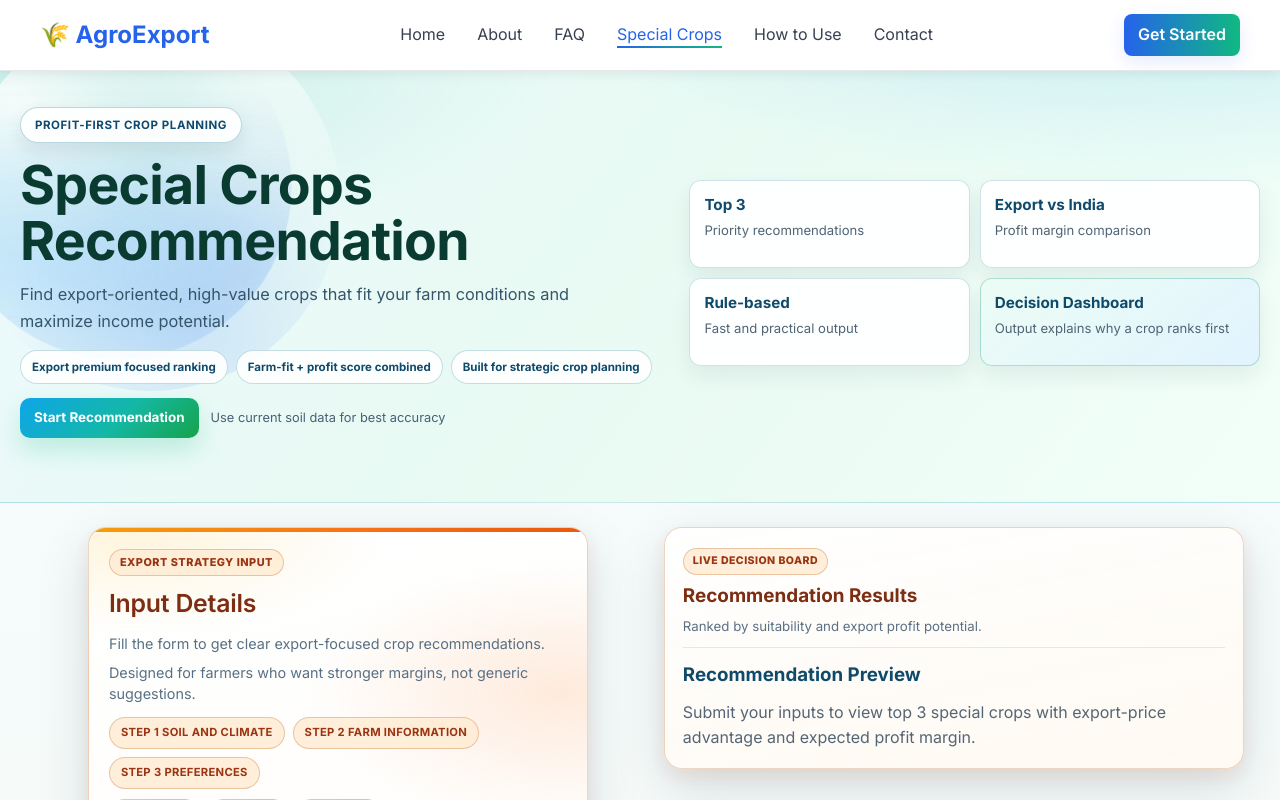
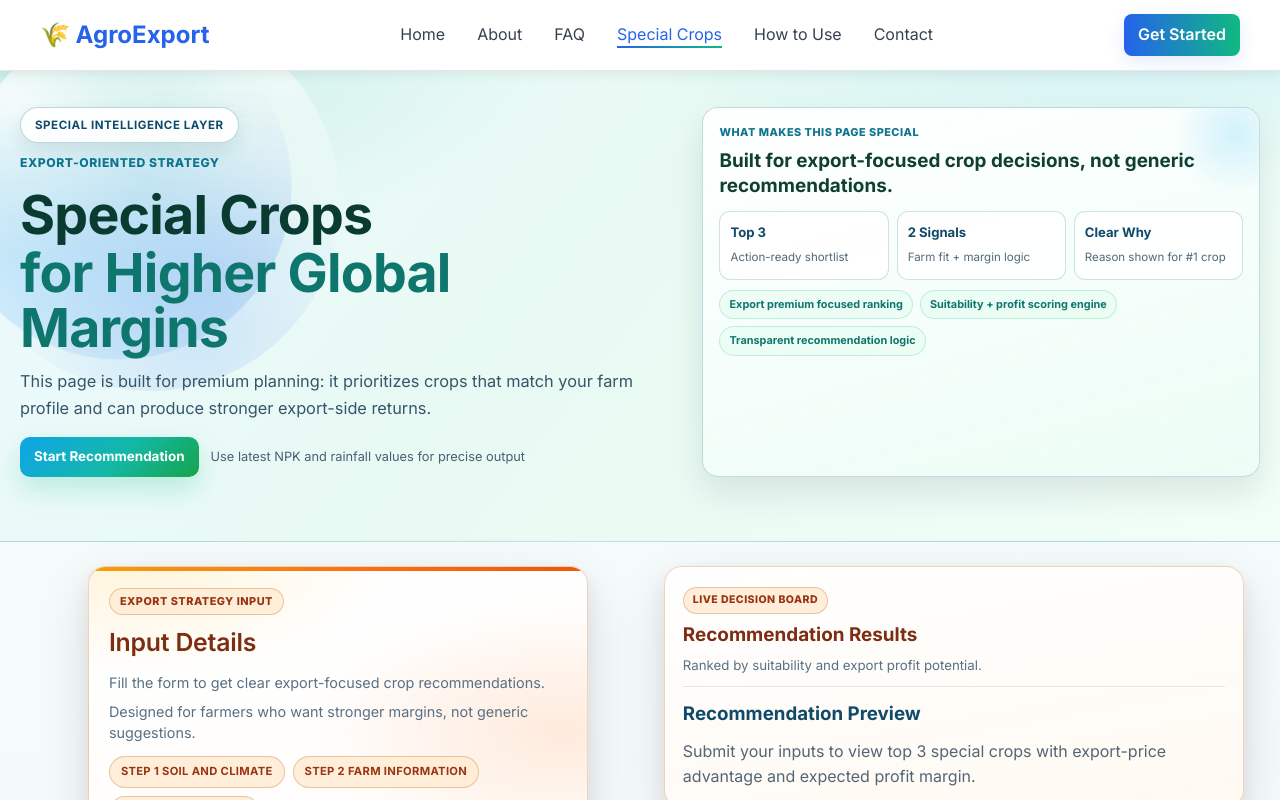
Before and after one commit to AdityaRaj-03/-Export-Oriented-Indian-Agro-Value-Optimization-System, a React (Vite) app: page /special-crops in a window 1280 px wide. Shown: the top 800 px of the page. Built offline with nearby package versions, Linux system fonts and the light colour scheme.

Commit message:
new page

```diff
--- a/src/pages/SpecialCropsRecommendation.jsx
+++ b/src/pages/SpecialCropsRecommendation.jsx
@@ -78,40 +78,44 @@ function SpecialCropsRecommendation() {
         <div className="hero-grid-pattern"></div>
         <div className="special-hero-inner">
           <div className="special-hero-copy">
-            <span className="special-badge">Profit-first crop planning</span>
-            <h1>Special Crops Recommendation</h1>
+            <span className="special-badge">Special Intelligence Layer</span>
+            <p className="special-hero-kicker">Export-Oriented Strategy</p>
+            <h1>
+              Special Crops
+              <span className="special-hero-title-highlight"> for Higher Global Margins</span>
+            </h1>
             <p className="special-hero-lead">
-              Find export-oriented, high-value crops that fit your farm conditions and maximize
-              income potential.
+              This page is built for premium planning: it prioritizes crops that match your farm
+              profile and can produce stronger export-side returns.
             </p>
-            <div className="special-hero-points">
-              <span>Export premium focused ranking</span>
-              <span>Farm-fit + profit score combined</span>
-              <span>Built for strategic crop planning</span>
-            </div>
             <div className="special-hero-cta-row">
               <a href="#special-form">Start Recommendation</a>
-              <small>Use current soil data for best accuracy</small>
+              <small>Use latest NPK and rainfall values for precise output</small>
             </div>
           </div>
-          <div className="special-hero-metrics">
-            <div className="hero-metric-card">
-              <strong>Top 3</strong>
-              <span>Priority recommendations</span>
+          <aside className="special-hero-proof">
+            <p className="proof-label">What makes this page special</p>
+            <h3>Built for export-focused crop decisions, not generic recommendations.</h3>
+            <div className="proof-stats">
+              <div>
+                <strong>Top 3</strong>
+                <span>Action-ready shortlist</span>
+              </div>
+              <div>
+                <strong>2 Signals</strong>
+                <span>Farm fit + margin logic</span>
+              </div>
+              <div>
+                <strong>Clear Why</strong>
+                <span>Reason shown for #1 crop</span>
+              </div>
             </div>
-            <div className="hero-metric-card">
-              <strong>Export vs India</strong>
-              <span>Profit margin comparison</span>
+            <div className="proof-points">
+              <span>Export premium focused ranking</span>
+              <span>Suitability + profit scoring engine</span>
+              <span>Transparent recommendation logic</span>
             </div>
-            <div className="hero-metric-card">
-              <strong>Rule-based</strong>
-              <span>Fast and practical output</span>
-            </div>
-            <div className="hero-metric-card hero-metric-featured">
-              <strong>Decision Dashboard</strong>
-              <span>Output explains why a crop ranks first</span>
-            </div>
-          </div>
+          </aside>
         </div>
       </section>
 
```
Also changed, not shown: src/style/Home.css.
